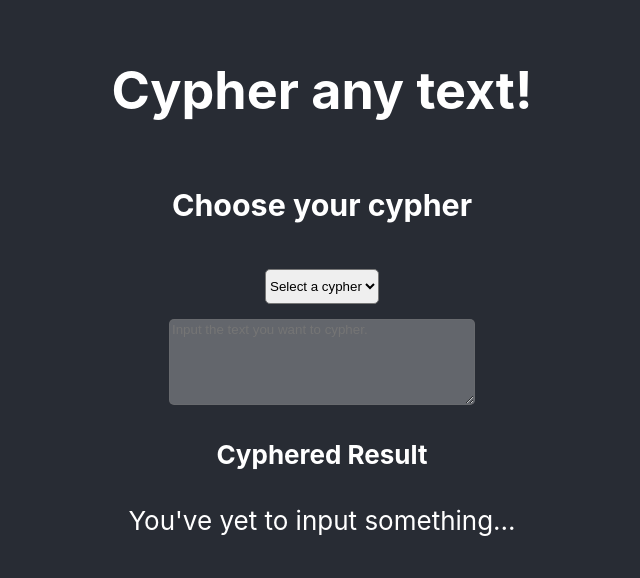
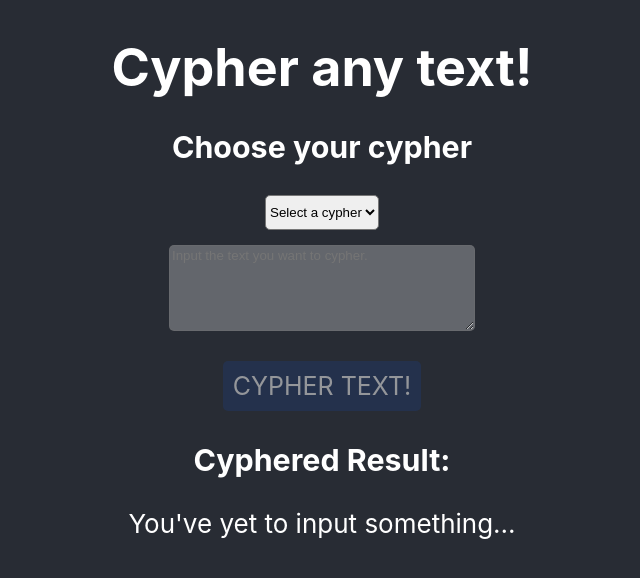
Before and after one commit to Nakdimon/cypher-portal, a React (Create React App) app: page / in a window 1280 px wide. Shown: the top 578 px of the page, without its empty margins (318-958 px from the left). Built offline with nearby package versions, Linux system fonts and the light colour scheme.

Commit message:
Fixed issue with handler functions. Added an action button to cypher.

```diff
--- a/package.json
+++ b/package.json
@@ -4,7 +4,6 @@
   "private": true,
   "dependencies": {
     "axios": "^0.19.0",
-    "lodash": "^4.17.15",
     "react": "^16.8.6",
     "react-dom": "^16.8.6",
     "react-scripts": "3.0.1"
--- a/src/components/app/App.css
+++ b/src/components/app/App.css
@@ -19,6 +19,14 @@
   color: white;
 }
 
+.cypher-h1 {
+  margin: 15px 0px;
+}
+
+.cypher-h3 {
+  margin: 15px 0px;
+}
+
 .cypher-option {
   color: #282c34;
 }
@@ -36,6 +44,38 @@
   font-family: inherit;
   font: 400 13.3333px Arial;
 }
+.button_cont {
+  margin: 30px 0px 0px;
+}
+
+.cypher-button {
+  color: #fff !important;
+  font-size: 25px;
+  text-transform: uppercase;
+  text-decoration: none;
+  background: #213764;
+  padding: 10px;
+  border-radius: 5px;
+  display: inline-block;
+  border: none;
+  transition: all 0.4s ease 0s;
+}
+
+.disabled {
+  color: currentColor;
+  cursor: not-allowed;
+  opacity: 0.5;
+  text-decoration: none;
+}
+
+.cypher-button:hover {
+  background: #434343;
+  letter-spacing: 1px;
+  -webkit-box-shadow: 0px 5px 40px -10px rgba(0,0,0,0.57);
+  -moz-box-shadow: 0px 5px 40px -10px rgba(0,0,0,0.57);
+  box-shadow: 5px 40px -10px rgba(0,0,0,0.57);
+  transition: all 0.4s ease 0s;
+  }
 
 .App-footer {
   background-color: #282c34;
--- a/src/components/app/App.js
+++ b/src/components/app/App.js
@@ -2,7 +2,6 @@ import React, { useState } from 'react';
 import './App.css';
 import cypherOptionList from '../assets/cypherOptionList.json'
 import axios from 'axios';
-import _debounce from 'lodash/debounce'
 
 function App() {
   const [cypher, setCypher] = useState(null)
@@ -11,21 +10,32 @@ function App() {
 
   const[isTextAreaDisabled, setIsTextAreaDisabled] = useState(true)
 
+  const[isRequestButtonDisabled, setIsRequestButtonDisabled] = useState('disabled')
+
   const[text, setText] = useState('default')
 
-  const handleSelectChange = event => {
+  function handleSelectChange (event) {
+    console.log(event.target.value)
     setIsTextAreaDisabled(false)
     setCypher(event.target.value)
   }
 
-  const handleTextAreaChange = _debounce((value) => {
-    setText(value)
-    getCypheredText();
-  },500)
+  function handleTextAreaChange (event) {
+    if(event.target.value === '') {
+      setCypheredText('Dont\'t you want to cypher something? :/')
+      setIsRequestButtonDisabled('disabled')
+    } else {
+      setText(event.target.value)
+      setIsRequestButtonDisabled('')
+    }
+  }
 
+  function handleCypherAction (event) {
+    getCypheredText()
+  }
 
   const getCypheredText = () => {
-    axios.get('/'+cypher+'?text=')
+    axios.get('/'+cypher+'?text='+text)
     .then(function (response) {
       setCypheredText(response.data)
     }).catch(function(error) {
@@ -36,8 +46,8 @@ function App() {
   return (
     <div className="App">
       <header className="App-header">
-        <h1>Cypher any text!</h1>
-        <h3>Choose your cypher</h3>
+        <h1 className="cypher-h1">Cypher any text!</h1>
+        <h3 className="cypher-h3">Choose your cypher</h3>
         <select className="cypher-select" onChange={handleSelectChange}>
           <option disabled selected>Select a cypher</option>
           {
@@ -46,7 +56,8 @@ function App() {
           }
         </select>
         <textarea disabled={isTextAreaDisabled} className="cypher-input-text" onChange={handleTextAreaChange} placeholder="Input the text you want to cypher."></textarea>
-        <h4>Cyphered Result</h4>
+        <div className="button_cont" align="center"><a className={'cypher-button'+' '+isRequestButtonDisabled} onClick={handleCypherAction}>Cypher Text!</a></div>
+        <h3>Cyphered Result:</h3>
         <label className="cypher-result">{cypheredText}</label>
       </header>
       <footer className="App-footer"></footer>
```
